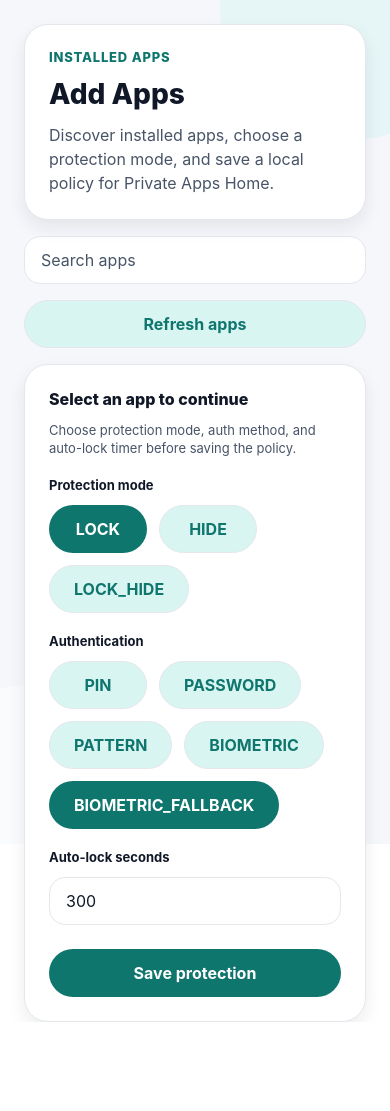
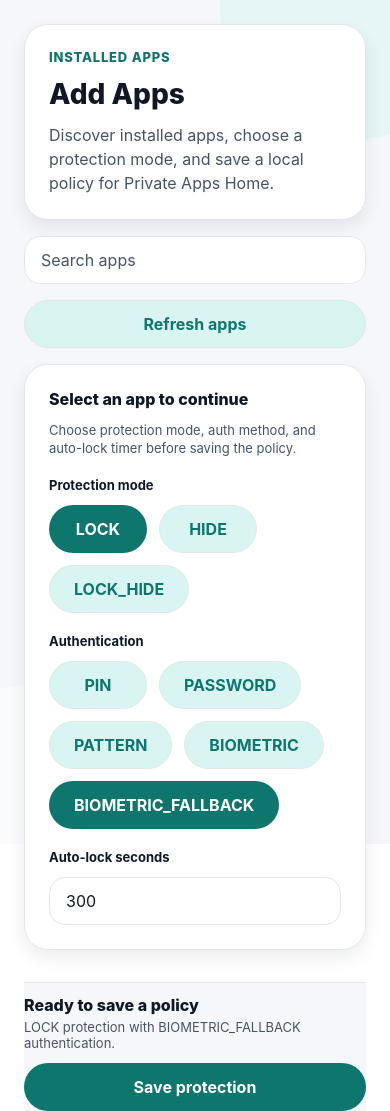
Before and after one commit to Sruwat/Security_system, a React Native app: screen /AddApps in a window 390 px wide. Before the commit the page ends 1022 px from the top, so only its background shows below. Built offline with nearby package versions, Linux system fonts and the light colour scheme.

Commit message:
Make Add Apps save CTA sticky

```diff
--- a/src/screens/app-picker/AddAppsScreen.tsx
+++ b/src/screens/app-picker/AddAppsScreen.tsx
@@ -178,12 +178,6 @@ export function AddAppsScreen() {
             },
           ]}
         />
-
-        <PrimaryButton
-          label={saving ? 'Saving...' : 'Save protection'}
-          onPress={() => void persistSelection()}
-          style={styles.saveButton}
-        />
       </View>
 
       {loading ? (
@@ -232,8 +226,24 @@ export function AddAppsScreen() {
               </Pressable>
             );
           }}
-            />
-          )}
+        />
+      )}
+
+      <View style={[styles.footer, {backgroundColor: palette.background, borderColor: palette.border}]}>
+        <View style={styles.footerCopy}>
+          <Text style={[styles.footerTitle, {color: palette.textPrimary}]}>
+            {selectedApp ? selectedApp.label : 'Ready to save a policy'}
+          </Text>
+          <Text style={[styles.footerText, {color: palette.textSecondary}]}>
+            {mode} protection with {authMethod} authentication.
+          </Text>
+        </View>
+        <PrimaryButton
+          label={saving ? 'Saving...' : 'Save protection'}
+          onPress={() => void persistSelection()}
+          style={styles.footerButton}
+        />
+      </View>
 
     </Screen>
   );
@@ -353,4 +363,22 @@ const styles = StyleSheet.create({
   saveButton: {
     marginTop: themeTokens.spacing.sm,
   },
+  footer: {
+    gap: themeTokens.spacing.sm,
+    paddingTop: themeTokens.spacing.sm,
+    borderTopWidth: 1,
+  },
+  footerCopy: {
+    gap: 4,
+  },
+  footerTitle: {
+    fontSize: themeTokens.typography.body,
+    fontWeight: '800',
+  },
+  footerText: {
+    fontSize: themeTokens.typography.caption,
+  },
+  footerButton: {
+    width: '100%',
+  },
 });
```
